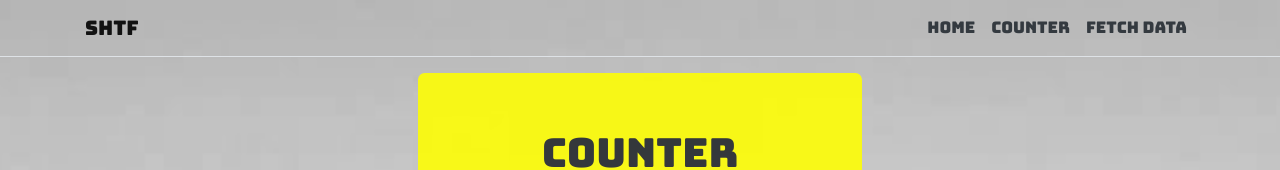
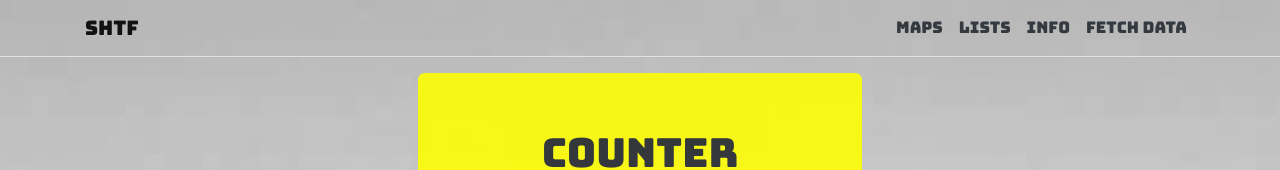
Before and after one commit to reese-lee/SHTF, a React (Create React App) app in the folder ClientApp/: page /counter in a window 1280 px wide. Shown: the top 170 px of the page. Built offline with nearby package versions, Linux system fonts and the light colour scheme.

Commit message:
add Nav links for new components

```diff
--- a/ClientApp/src/components/NavMenu.js
+++ b/ClientApp/src/components/NavMenu.js
@@ -31,10 +31,13 @@ export class NavMenu extends Component {
             <Collapse className="d-sm-inline-flex flex-sm-row-reverse" isOpen={!this.state.collapsed} navbar>
               <ul className="navbar-nav flex-grow">
                 <NavItem>
-                  <NavLink tag={Link} className="text-dark" to="/">Home</NavLink>
+                  <NavLink tag={Link} className="text-dark" to="/maps">Maps</NavLink>
                 </NavItem>
                 <NavItem>
-                  <NavLink tag={Link} className="text-dark" to="/counter">Counter</NavLink>
+                  <NavLink tag={Link} className="text-dark" to="/lists">Lists</NavLink>
+                </NavItem>
+                <NavItem>
+                  <NavLink tag={Link} className="text-dark" to="/info">Info</NavLink>
                 </NavItem>
                 <NavItem>
                   <NavLink tag={Link} className="text-dark" to="/fetch-data">Fetch data</NavLink>
```
